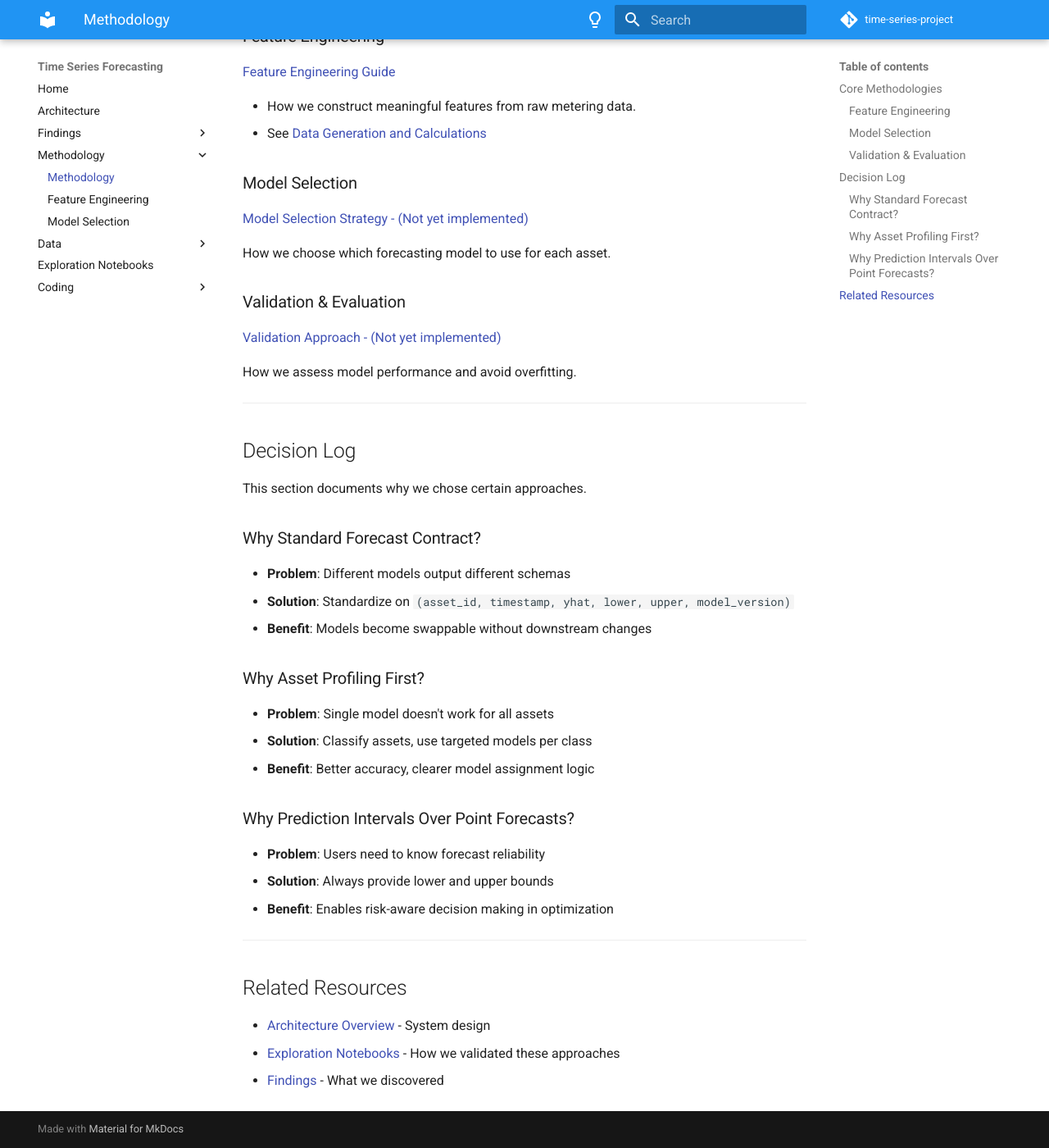
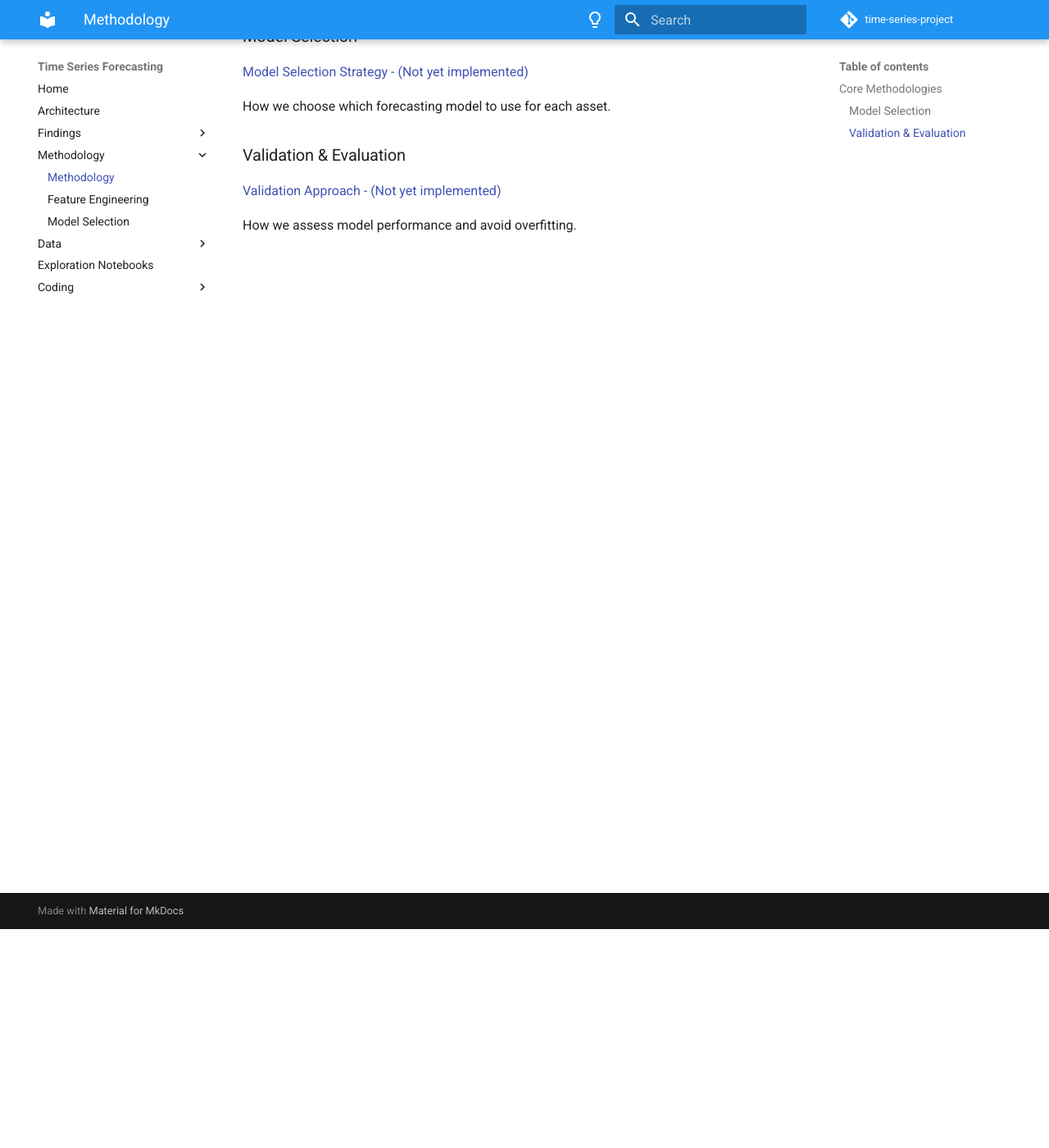
Before and after one commit to rhyslwells/Time-Series-Project, an MkDocs documentation site: the page built from docs_src/methodology/index.md, in a window 1280 px wide and 1400 px high, scrolled down 267 px. Shown: the whole window at 82% size. Built offline with MkDocs 1.6.1 and Material for MkDocs 9.7.7, drawn with Linux system fonts in a browser that asks for light colours; comment, search, counter and statistics services are not loaded.

Commit message:
docs update

```diff
--- a/docs_src/methodology/index.md
+++ b/docs_src/methodology/index.md
@@ -3,12 +3,6 @@
 Documented approaches and processes for the forecasting system.
 
 ## Core Methodologies
-
-### Feature Engineering
-[Feature Engineering Guide](feature_engineering.md)
-
-- How we construct meaningful features from raw metering data.
-- See [Data Generation and Calculations](../data/data_generation.md)
 
 ### Model Selection
 [Model Selection Strategy - (Not yet implemented)](model_selection.md)
@@ -19,32 +13,3 @@ How we choose which forecasting model to use for each asset.
 [Validation Approach - (Not yet implemented)](validation.md)
 
 How we assess model performance and avoid overfitting.
-
----
-
-## Decision Log
-
-This section documents why we chose certain approaches.
-
-### Why Standard Forecast Contract?
-- **Problem**: Different models output different schemas
-- **Solution**: Standardize on `(asset_id, timestamp, yhat, lower, upper, model_version)`
-- **Benefit**: Models become swappable without downstream changes
-
-### Why Asset Profiling First?
-- **Problem**: Single model doesn't work for all assets
-- **Solution**: Classify assets, use targeted models per class
-- **Benefit**: Better accuracy, clearer model assignment logic
-
-### Why Prediction Intervals Over Point Forecasts?
-- **Problem**: Users need to know forecast reliability
-- **Solution**: Always provide lower and upper bounds
-- **Benefit**: Enables risk-aware decision making in optimization
-
----
-
-## Related Resources
-
-- [Architecture Overview](../architecture.md) - System design
-- [Exploration Notebooks](../notebooks.md) - How we validated these approaches
-- [Findings](../findings/index.md) - What we discovered
```
